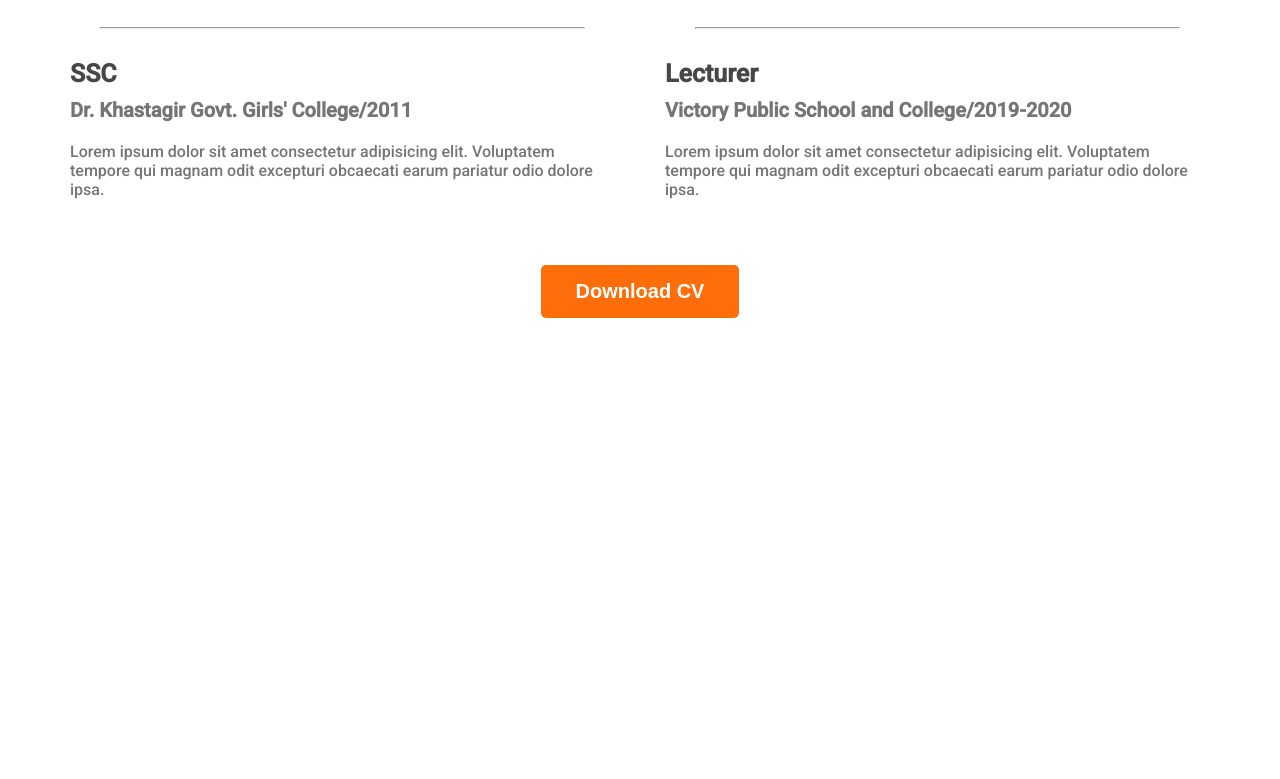
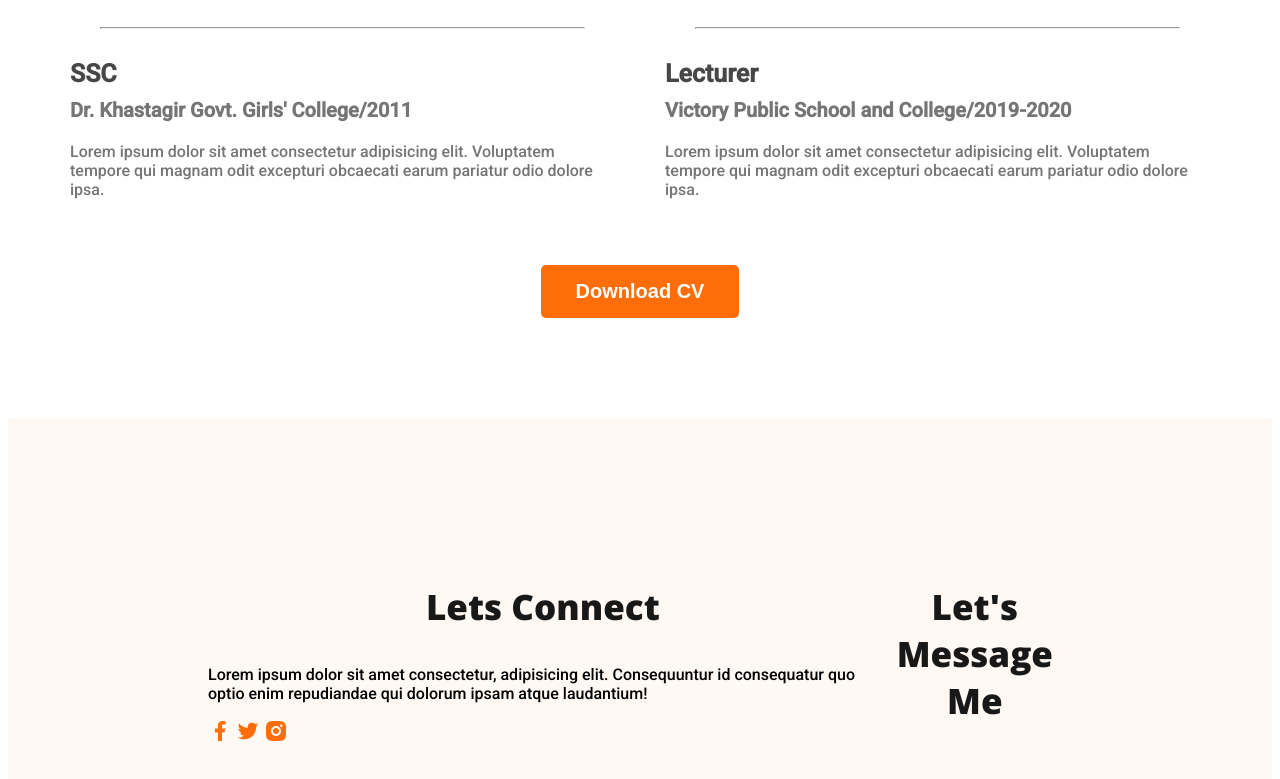
Before and after one commit to tasfiameher/WebDeveloper-portfolio, a plain HTML site: page index.html in a window 1280 px wide. Shown: the part 2329-3108 px from the top of the page. Before the commit the page ends 2655 px from the top, so only its background shows below. Drawn offline with nearby package versions, Linux system fonts and the light colour scheme; a web font is replaced by a local one.

Commit message:
basic footer added

```diff
--- a/css/portfolio.css
+++ b/css/portfolio.css
@@ -211,3 +211,11 @@ main {
     text-align: center;
     margin-top: 50px;
 }
+
+/* footer related styles */
+footer {
+    display: flex;
+    background: #FFF8F3;
+    margin-top: 100px;
+    padding: 130px 200px;
+}
--- a/index.html
+++ b/index.html
@@ -162,7 +162,22 @@
             </div>
         </section>
     </main>
-    <footer></footer>
+    <footer>
+        <div class="footer-column">
+            <h3 class="section-title">Lets Connect</h3>
+            <p>Lorem ipsum dolor sit amet consectetur, adipisicing elit. Consequuntur id consequatur quo optio enim
+                repudiandae qui dolorum ipsam atque laudantium!</p>
+            <div class="social-links">
+                <a href="https://www.facebook.com/profile.php?id=100008515440241" target="_blank"><img
+                        src="icons/facebook.png" alt=""></a>
+                <a href="https://twitter.com/meher_tasfia" target="_blank"><img src="icons/twitter.png" alt=""></a>
+                <a href="https://www.instagram.com/" target="_blank"><img src="icons/insta.png" alt=""></a>
+            </div>
+        </div>
+        <div class="footer-column">
+            <h3 class="section-title">Let's Message Me</h3>
+        </div>
+    </footer>
 </body>
 
 </html>
```
